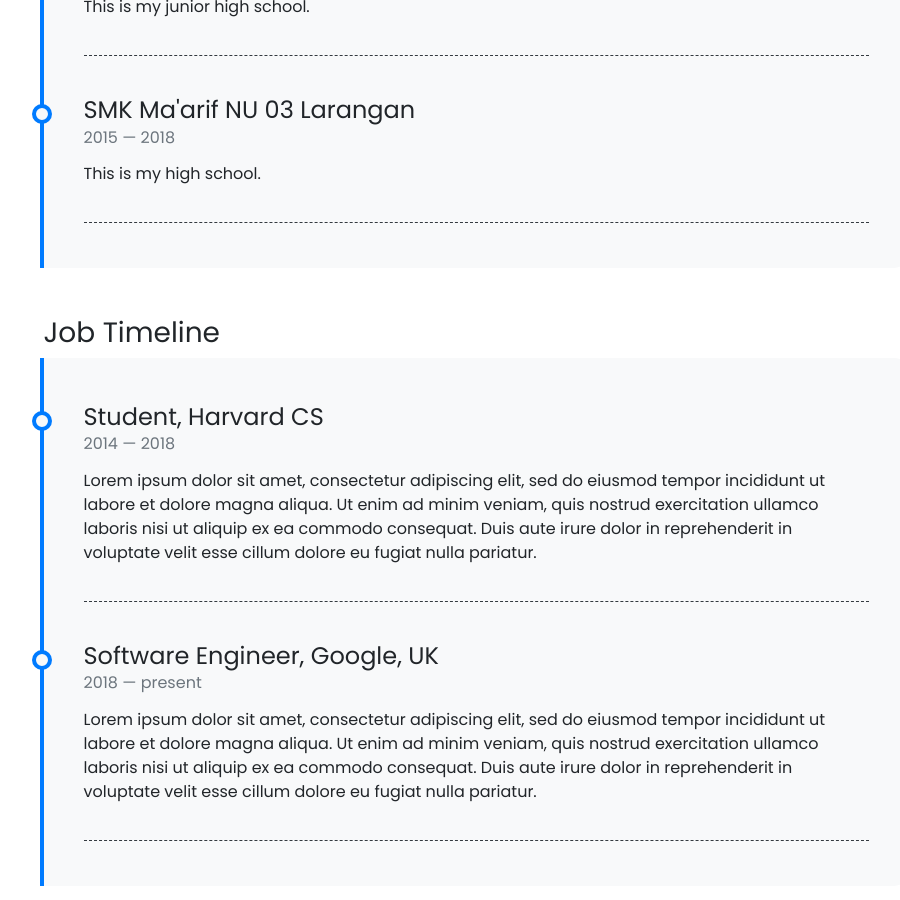
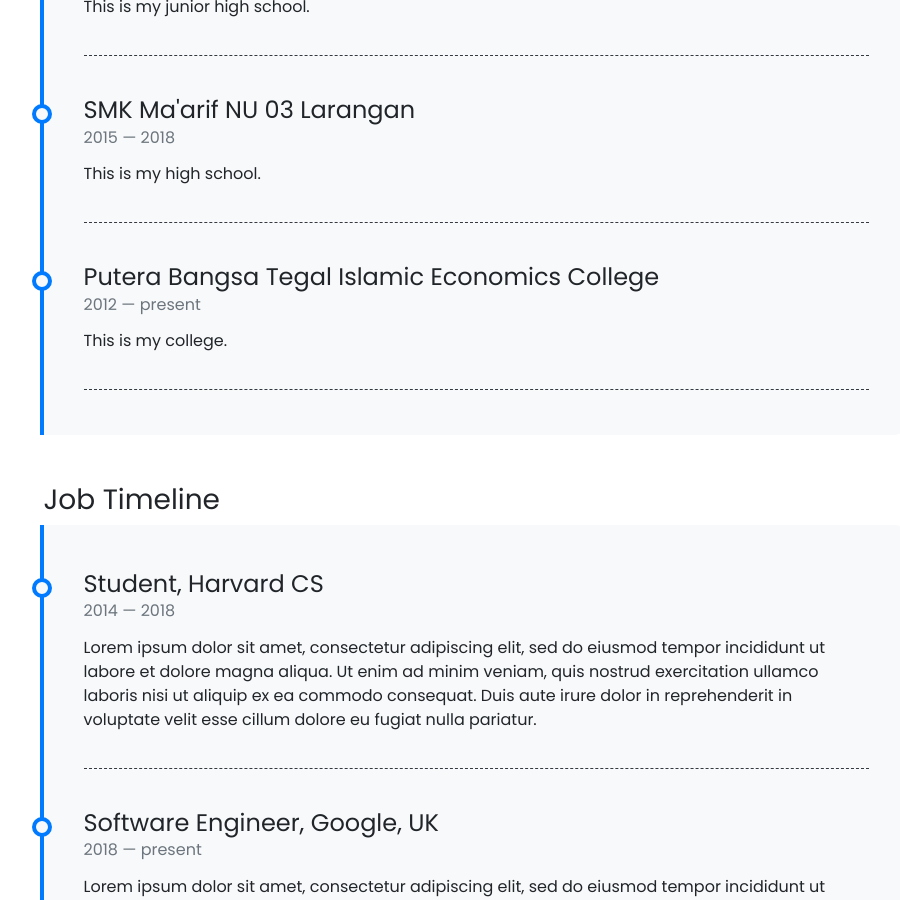
Before and after one commit to ajisetiawan716/ajisetiawan716.github.io, a Jekyll site: the page built from pages/about.md, in a window 1280 px wide and 900 px high, scrolled down 1797 px. Shown: the whole window, without its empty margins (164-1064 px from the left). Built offline with Jekyll 4.4.1, drawn with Linux system fonts in a browser that asks for light colours; nearby versions of some CDN libraries; emoji names are drawn with the system emoji font.

Commit message:
Update scholarship.yml

```diff
--- a/_data/scholarship.yml
+++ b/_data/scholarship.yml
@@ -12,3 +12,8 @@
   from: 2015
   to: 2018
   description: This is my high school.
+
+- title: Putera Bangsa Tegal Islamic Economics College
+  from: 2012
+  to: present
+  description: This is my college.
```
